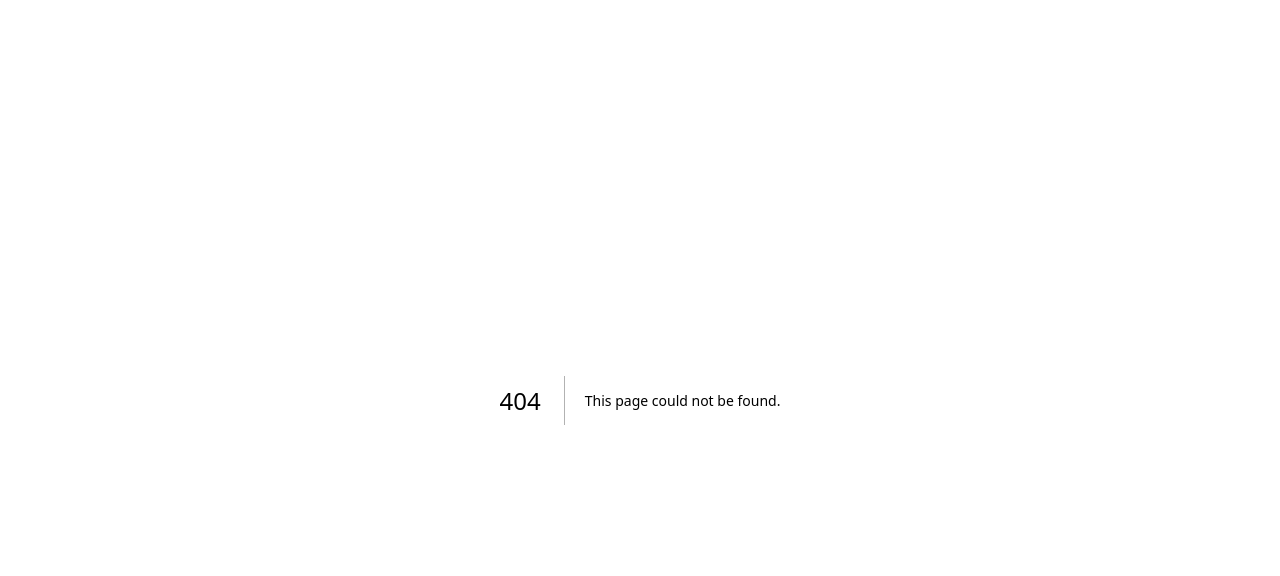
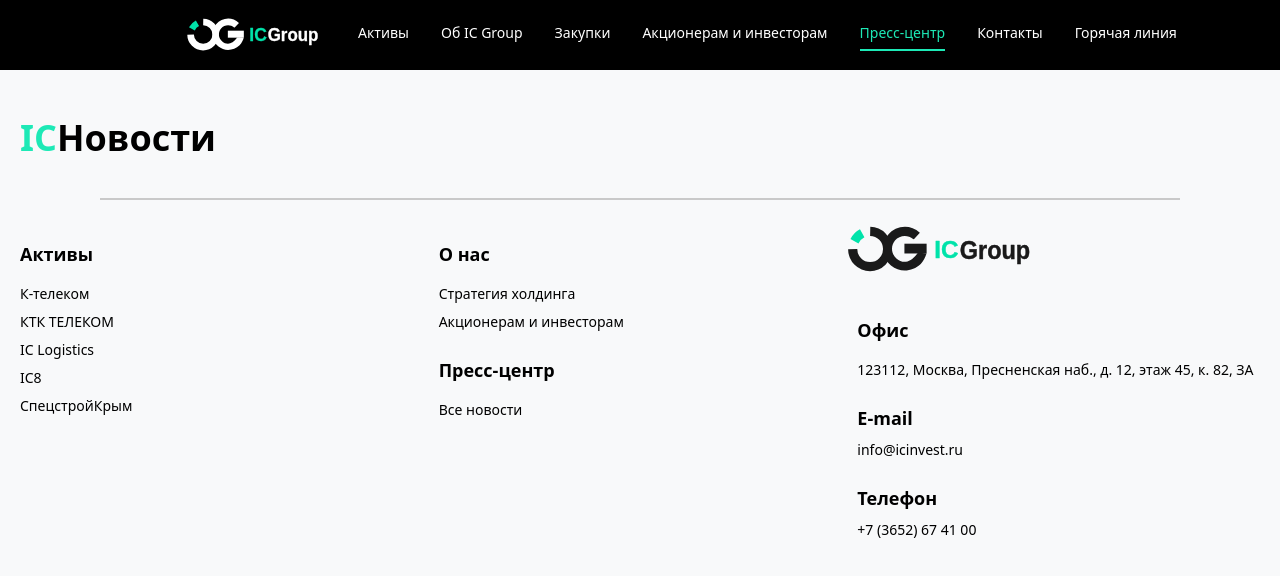
Before and after one commit to KiraProsto/ICGroup-frontend, a Next.js app: page /press in a window 1280 px wide. Before the commit this address had no page. Shown: the top 576 px of the page. Built offline with nearby package versions, Linux system fonts and the light colour scheme.

Commit message:
add initial NewsPage structure

```diff
--- /dev/null
+++ b/src/app/press/page.tsx
@@ -0,0 +1,17 @@
+import Footer from '@/components/Footer';
+import Header from '@/components/Header';
+import NewsFilters from '@/components/news/NewsFilters';
+import NewsList from '@/components/news/NewsList';
+import PageTitle from '@/components/PageTitle';
+
+export default function News() {
+  return (
+    <div>
+      <Header />
+      <PageTitle title="Новости" />
+      <NewsFilters />
+      <NewsList />
+      <Footer />
+    </div>
+  );
+}
--- /dev/null
+++ b/src/components/PageTitle.tsx
@@ -0,0 +1,16 @@
+interface IPageTitleProps {
+  title: string;
+}
+
+export default function PageTitle({ title }: IPageTitleProps) {
+  return (
+    <section className="pt-12 px-5 bg-gray-0">
+      <div className="max-w-screen-xl mx-auto">
+        <h1 className="text-4xl font-semibold">
+          <span className="text-main-3">IC</span>
+          {title}
+        </h1>
+      </div>
+    </section>
+  );
+}
--- /dev/null
+++ b/src/components/news/NewsFilters.tsx
@@ -0,0 +1,3 @@
+export default function NewsFilters() {
+  return <div></div>;
+}
--- /dev/null
+++ b/src/components/news/NewsList.tsx
@@ -0,0 +1,3 @@
+export default function NewsList() {
+  return <div></div>;
+}
```
